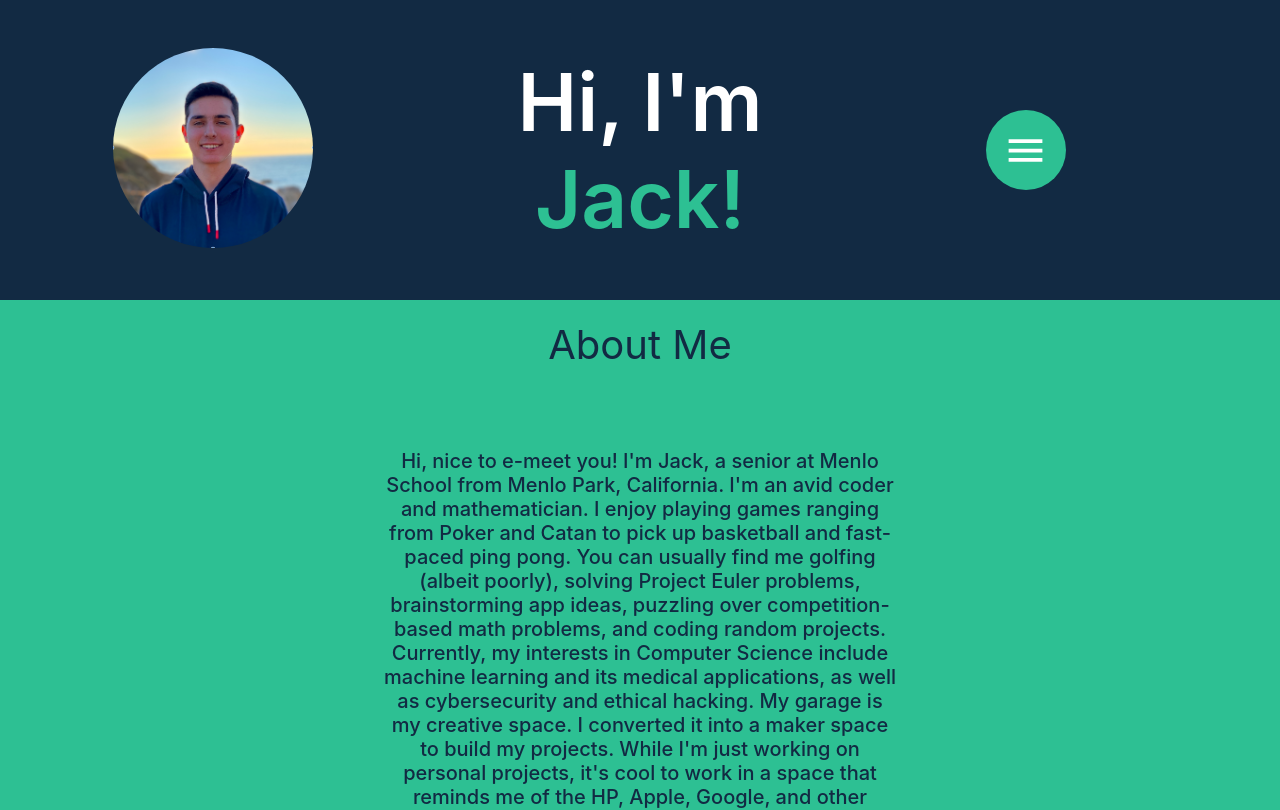
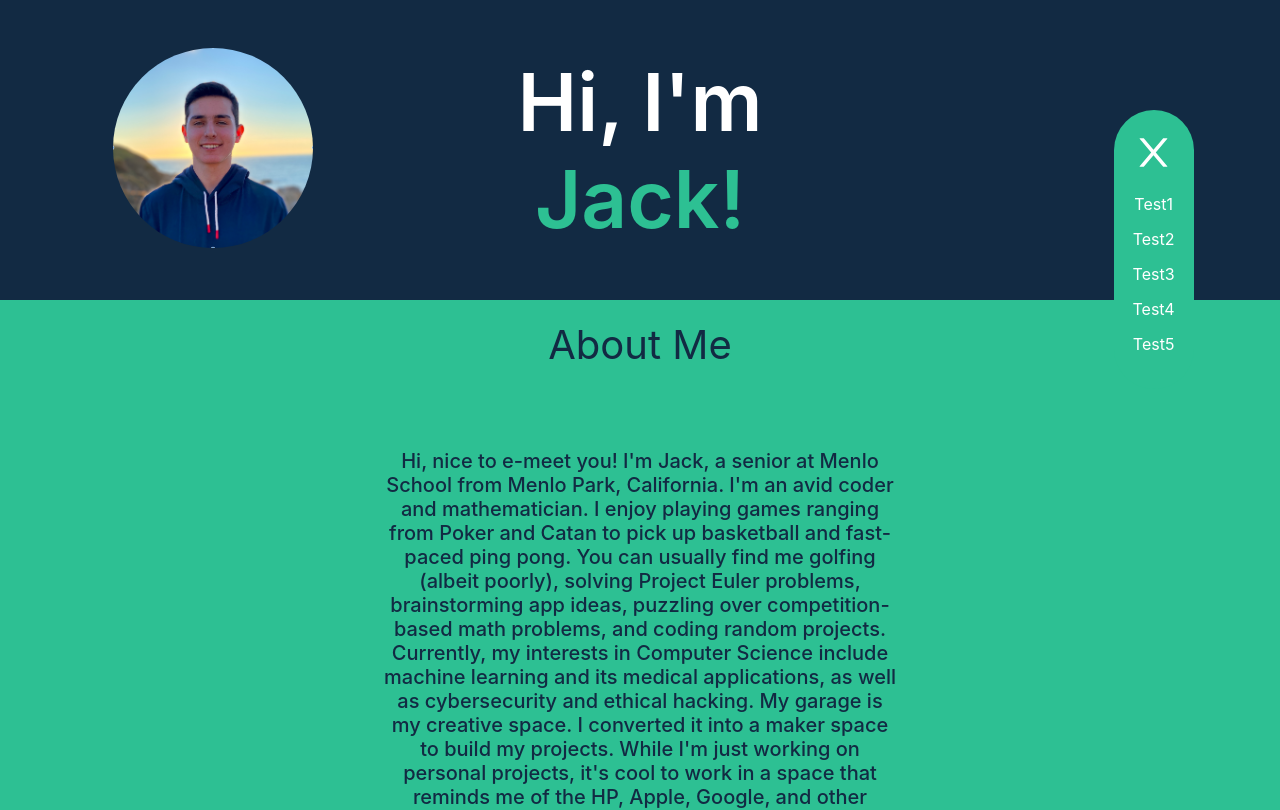
Before and after one commit to jgoler/Personal-Website, a React (Create React App) app: page / in a window 1280 px wide. Shown: the top 810 px of the page. Built offline with nearby package versions, Linux system fonts and the light colour scheme.

Commit message:
working on menu bar

```diff
--- a/src/App.css
+++ b/src/App.css
@@ -1,5 +1,9 @@
 .App {
   text-align: center;
+}
+
+html {
+  scroll-behavior: smooth;
 }
 
 .Welcome {
@@ -47,8 +51,33 @@
   flex: 1;
   display: flex;
   top: 110px;
-  left: 77%;
+  left: 87%;
   position: fixed;
+  flex-direction: column;
+}
+
+.DropDown {
+  background-color: #2dc093;
+  display: flex;
+  width: 80px;
+  border-radius: 100px;
+  align-items: center;
+  justify-content: center;
+  flex-direction: column;
+  color: white;
+}
+
+.X {
+  margin-top: 20px;
+  margin-bottom: 15px;
+}
+
+.DropDownItem {
+  margin-bottom: 15px;
+}
+
+.DropDownListHolder {
+  margin-bottom: 20px;
 }
 
 .MenuContainer {
--- a/src/App.js
+++ b/src/App.js
@@ -6,23 +6,56 @@ import Education from './components/Education';
 import Projects from './components/Projects';
 import Footer from './components/Footer';
 import { MdMenu } from 'react-icons/md';
+import { AiOutlineClose } from 'react-icons/ai';
+import { useRef, useState } from 'react';
 
 function App() {
+  const menuOpenHandler = () => {
+    setMenuStatus(!menuStatus);
+  };
+  //const AboutMeRef = useRef();
+  const [menuStatus, setMenuStatus] = useState(false);
   return (
     <div className='App'>
-      <div className='SidebarContainer'>
-        <div className='MenuContainer'>
-          <MdMenu color='white' size='45' />
+      {menuStatus ? (
+        <div className='SidebarContainer' onClick={menuOpenHandler}>
+          <div className='MenuContainer'>
+            <MdMenu color='white' size='45' />
+          </div>
         </div>
-      </div>
+      ) : (
+        <div className='SidebarContainer' onClick={menuOpenHandler}>
+          <div className='DropDown'>
+            <div className='DropDownListHolder'>
+              <div className='X'>
+                <AiOutlineClose color='white' size='45' />
+              </div>
+              <div className='DropDownItem'>Test1</div>
+              <div className='DropDownItem'>Test2</div>
+              <div className='DropDownItem'>Test3</div>
+              <div className='DropDownItem'>Test4</div>
+              <div className='DropDownItem'>Test5</div>
+            </div>
+          </div>
+        </div>
+      )}
       <Welcome />
       <AboutMe />
       <WorkAndResearch />
       <Education />
       <Projects />
-      <Footer />
+      <div>
+        <Footer />
+      </div>
     </div>
   );
 }
 
 export default App;
+
+/*
+<button onClick={() => scrollToRef.current.scrollIntoView()}>
+        {' '}
+        Test
+      </button>
+*/
```
